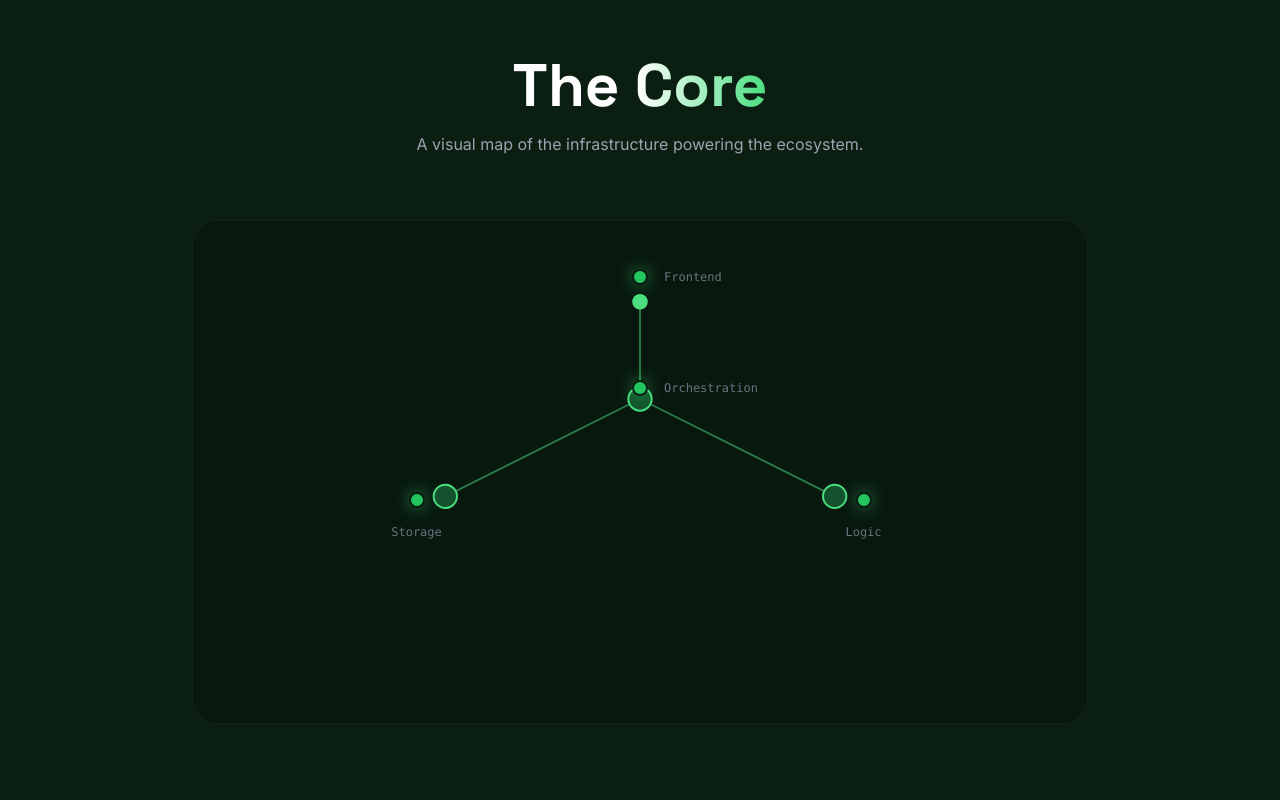
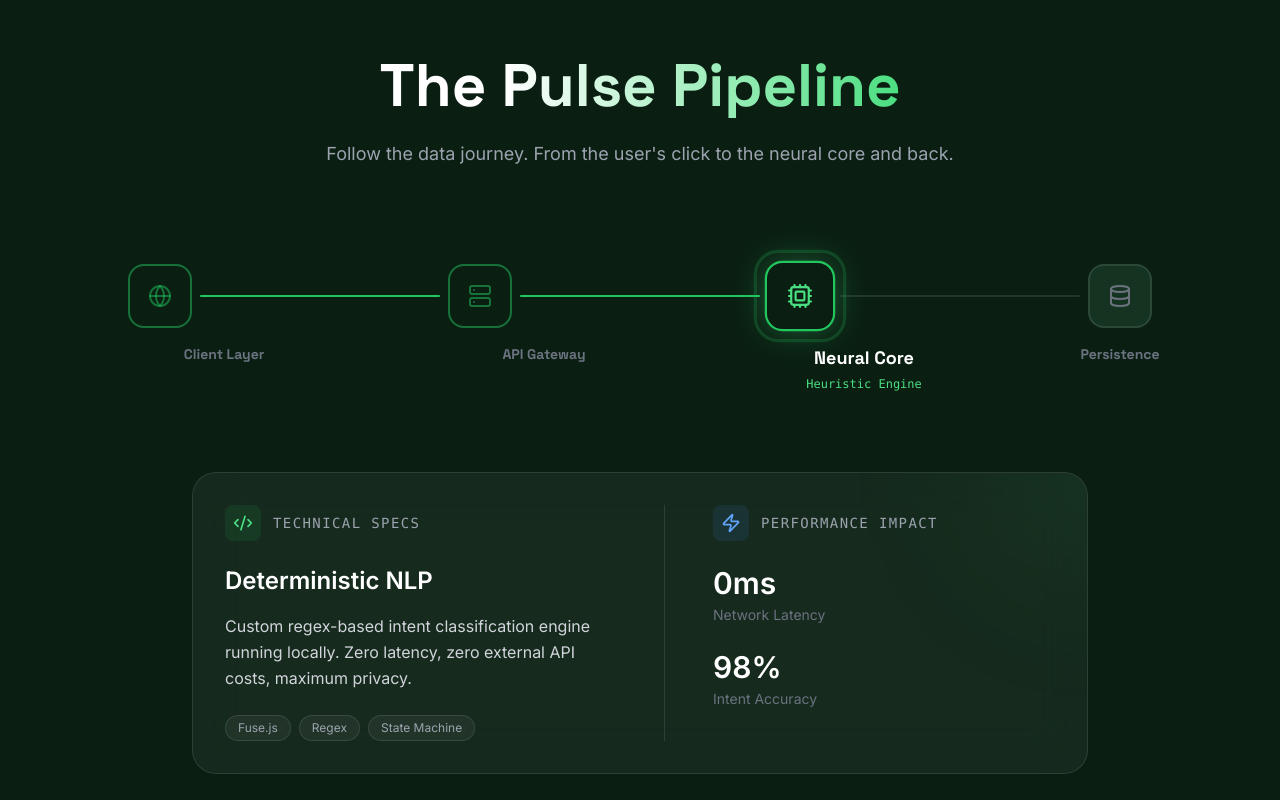
Before and after one commit to Harshil8136/Mascotas-Madagascar-Presentation, a React (Vite) app: page / in a window 1280 px wide. Shown: the part 840-1640 px from the top of the page. Built offline with nearby package versions, Linux system fonts and the light colour scheme.

Commit message:
feat: redesign CoreArchitecture with Pulse Pipeline and fix animation logic

```diff
--- a/package.json
+++ b/package.json
@@ -7,7 +7,9 @@
     "dev": "vite",
     "build": "vite build",
     "lint": "eslint .",
-    "preview": "vite preview"
+    "preview": "vite preview",
+    "predeploy": "npm run build",
+    "deploy": "gh-pages -d dist"
   },
   "dependencies": {
     "animejs": "^4.2.2",
@@ -25,6 +27,7 @@
     "eslint-plugin-react-hooks": "^7.0.1",
     "eslint-plugin-react-refresh": "^0.4.24",
     "framer-motion": "^12.23.25",
+    "gh-pages": "^6.3.0",
     "globals": "^16.5.0",
     "lucide-react": "^0.555.0",
     "postcss": "^8.5.6",
--- a/src/sections/CoreArchitecture.jsx
+++ b/src/sections/CoreArchitecture.jsx
@@ -1,57 +1,114 @@
-import React, { useEffect, useRef, useState } from 'react';
-import { motion, useInView } from 'framer-motion';
-import { Server, Database, Globe, Cpu, X } from 'lucide-react';
+import React, { useState, useEffect } from 'react';
+import { motion, AnimatePresence } from 'framer-motion';
+import { Server, Database, Globe, Cpu, Code2, Zap } from 'lucide-react';
 
-const Hotspot = ({ x, y, label, onClick }) => (
-    <div
-        className="absolute -translate-x-1/2 -translate-y-1/2 cursor-pointer group z-20"
-        style={{ left: x, top: y }}
-        onClick={onClick}
-    >
-        <div className="relative">
-            <div className="w-4 h-4 bg-neon-500 rounded-full animate-ping absolute inset-0 opacity-75" />
-            <div className="w-4 h-4 bg-neon-500 rounded-full relative border-2 border-forest-900 shadow-[0_0_15px_rgba(74,222,128,0.5)] transition-transform group-hover:scale-125" />
-        </div>
-        <div className="absolute top-6 left-1/2 -translate-x-1/2 opacity-0 group-hover:opacity-100 transition-opacity whitespace-nowrap bg-black/80 px-3 py-1 rounded text-xs text-neon-400 font-mono pointer-events-none border border-neon-500/30">
-            {label}
-        </div>
+const Connector = ({ isFilled }) => (
+    <div className="flex-1 h-[2px] bg-white/10 relative mx-2 overflow-hidden rounded-full">
+        <motion.div
+            initial={{ x: '-100%' }}
+            animate={{
+                x: isFilled ? '0%' : '-100%',
+                opacity: isFilled ? 1 : 0
+            }}
+            transition={{ duration: 0.5, ease: "easeInOut" }}
+            className="absolute inset-0 bg-neon-500 shadow-[0_0_10px_rgba(74,222,128,0.5)]"
+        />
     </div>
 );
 
-const DetailPanel = ({ data, onClose }) => (
+const PipelineNode = ({ data, isActive, isPassed, onClick }) => (
     <motion.div
-        initial={{ x: '100%', opacity: 0 }}
-        animate={{ x: 0, opacity: 1 }}
-        exit={{ x: '100%', opacity: 0 }}
-        className="fixed right-0 top-0 bottom-0 w-full md:w-96 bg-forest-900/95 backdrop-blur-xl border-l border-white/10 p-8 z-50 shadow-2xl"
+        layout
+        onClick={onClick}
+        className={`relative flex flex-col items-center gap-4 cursor-pointer group z-10`}
     >
-        <button onClick={onClose} className="absolute top-6 right-6 p-2 hover:bg-white/10 rounded-full transition-colors">
-            <X size={20} className="text-gray-400" />
-        </button>
+        {/* Node Icon */}
+        <motion.div
+            layout
+            className={`w-16 h-16 rounded-2xl flex items-center justify-center border-2 transition-all duration-300 relative
+                ${isActive
+                    ? 'bg-forest-900 border-neon-500 text-neon-400 shadow-[0_0_30px_rgba(74,222,128,0.3)] scale-110'
+                    : isPassed
+                        ? 'bg-forest-900 border-neon-500/50 text-neon-500/50'
+                        : 'bg-forest-800 border-white/10 text-gray-500 group-hover:border-white/30'
+                }`}
+        >
+            {data.icon}
 
-        <div className="mt-12">
-            <div className="w-16 h-16 rounded-2xl bg-neon-500/10 flex items-center justify-center mb-6 text-neon-400">
-                {data.icon}
+            {/* Active Pulse Ring */}
+            {isActive && (
+                <motion.div
+                    className="absolute inset-0 rounded-2xl border-2 border-neon-500"
+                    initial={{ scale: 1, opacity: 1 }}
+                    animate={{ scale: 1.5, opacity: 0 }}
+                    transition={{ duration: 1.5, repeat: Infinity }}
+                />
+            )}
+        </motion.div>
+
+        {/* Label */}
+        <motion.div layout className="text-center absolute top-20 w-32 left-1/2 -translate-x-1/2">
+            <h3 className={`font-bold font-display transition-colors duration-300 ${isActive ? 'text-white text-lg' : 'text-gray-500 text-sm'}`}>
+                {data.title}
+            </h3>
+            <motion.p
+                initial={{ opacity: 0, height: 0 }}
+                animate={{ opacity: isActive ? 1 : 0, height: isActive ? 'auto' : 0 }}
+                className="text-neon-400 text-xs font-mono mt-1 overflow-hidden"
+            >
+                {data.subtitle}
+            </motion.p>
+        </motion.div>
+    </motion.div>
+);
+
+const DetailCard = ({ data }) => (
+    <motion.div
+        initial={{ opacity: 0, y: 20 }}
+        animate={{ opacity: 1, y: 0 }}
+        exit={{ opacity: 0, y: -20 }}
+        transition={{ duration: 0.4 }}
+        className="bg-white/5 border border-white/10 rounded-3xl p-8 backdrop-blur-xl relative overflow-hidden w-full max-w-4xl mx-auto mt-12"
+    >
+        <div className="absolute top-0 right-0 p-32 bg-neon-500/5 rounded-full blur-3xl -translate-y-1/2 translate-x-1/2 pointer-events-none" />
+
+        <div className="grid md:grid-cols-2 gap-12 relative z-10">
+            <div>
+                <div className="flex items-center gap-3 mb-6">
+                    <div className="p-2 bg-neon-500/10 rounded-lg text-neon-400">
+                        <Code2 size={20} />
                     </div>
-            <h3 className="text-3xl font-display font-bold mb-2">{data.title}</h3>
-            <p className="text-neon-400 font-mono text-sm mb-8">{data.subtitle}</p>
+                    <h4 className="text-sm font-mono text-gray-400 uppercase tracking-widest">Technical Specs</h4>
+                </div>
+                <h3 className="text-2xl font-bold text-white mb-4">{data.techTitle}</h3>
+                <p className="text-gray-300 leading-relaxed mb-6">
+                    {data.techDesc}
+                </p>
+                <div className="flex flex-wrap gap-2">
+                    {data.tags.map((tag, i) => (
+                        <span key={i} className="px-3 py-1 rounded-full bg-white/5 border border-white/10 text-xs text-gray-400">
+                            {tag}
+                        </span>
+                    ))}
+                </div>
+            </div>
 
+            <div className="border-l border-white/10 pl-12">
+                <div className="flex items-center gap-3 mb-6">
+                    <div className="p-2 bg-blue-500/10 rounded-lg text-blue-400">
+                        <Zap size={20} />
+                    </div>
+                    <h4 className="text-sm font-mono text-gray-400 uppercase tracking-widest">Performance Impact</h4>
+                </div>
                 <div className="space-y-6">
                     <div>
-                    <h4 className="text-xs uppercase tracking-widest text-gray-500 font-bold mb-3">The Tech</h4>
-                    <p className="text-gray-300 leading-relaxed">{data.tech}</p>
+                        <div className="text-3xl font-bold text-white mb-1">{data.stat1.value}</div>
+                        <div className="text-sm text-gray-500">{data.stat1.label}</div>
                     </div>
                     <div>
-                    <h4 className="text-xs uppercase tracking-widest text-gray-500 font-bold mb-3">Business Value</h4>
-                    <div className="p-4 bg-white/5 rounded-xl border border-white/5">
-                        <p className="text-gray-300 text-sm italic">"{data.benefit}"</p>
+                        <div className="text-3xl font-bold text-white mb-1">{data.stat2.value}</div>
+                        <div className="text-sm text-gray-500">{data.stat2.label}</div>
                     </div>
-                </div>
-                <div>
-                    <h4 className="text-xs uppercase tracking-widest text-gray-500 font-bold mb-3">Source File</h4>
-                    <code className="block bg-black/30 p-3 rounded text-xs text-gray-400 font-mono break-all">
-                        {data.source}
-                    </code>
                 </div>
             </div>
         </div>
@@ -59,151 +116,110 @@ const DetailPanel = ({ data, onClose }) => (
 );
 
 const CoreArchitecture = () => {
-    const containerRef = useRef(null);
-    const isInView = useInView(containerRef, { once: false, amount: 0.5 });
-    const [activeDetail, setActiveDetail] = useState(null);
+    const [activeIndex, setActiveIndex] = useState(0);
+    const [isAutoPlaying, setIsAutoPlaying] = useState(true);
 
-    const details = {
-        ssr: {
-            title: "Server-Side Rendering",
-            subtitle: "Next.js / Vite SSR",
-            icon: <Globe size={32} />,
-            tech: "Pre-rendering pages on the server for instant First Contentful Paint (FCP) and SEO dominance.",
-            benefit: "Google indexes our content immediately. Users see the page in <0.8s.",
-            source: "e:/1/Madagascar Project/server.js"
+    const nodes = [
+        {
+            id: 'client',
+            title: 'Client Layer',
+            subtitle: 'Next.js / React',
+            icon: <Globe size={24} />,
+            techTitle: 'Server-Side Rendering',
+            techDesc: 'Hybrid rendering strategy delivering instant First Contentful Paint (FCP) via server-generated HTML, followed by client-side hydration for interactivity.',
+            tags: ['React 18', 'Hydration', 'Tailwind'],
+            stat1: { value: '< 0.8s', label: 'Time to Interactive' },
+            stat2: { value: '100%', label: 'SEO Indexability' }
         },
-        api: {
-            title: "Optimized API",
-            subtitle: "Express + Node.js",
-            icon: <Cpu size={32} />,
-            tech: "Restful endpoints with middleware for rate limiting, CORS, and compression.",
-            benefit: "Handles 10,000+ concurrent requests without degradation.",
-            source: "e:/1/Madagascar Project/api/sendEmail.js"
+        {
+            id: 'gateway',
+            title: 'API Gateway',
+            subtitle: 'Express / Node',
+            icon: <Server size={24} />,
+            techTitle: 'Edge Routing & Security',
+            techDesc: 'Centralized entry point managing rate limiting, CORS policies, and request validation before traffic reaches the core logic.',
+            tags: ['Middleware', 'Rate Limiting', 'Helmet'],
+            stat1: { value: '10k+', label: 'Req/Sec Capacity' },
+            stat2: { value: '5ms', label: 'Processing Overhead' }
         },
-        db: {
-            title: "Data Persistence",
-            subtitle: "Vercel KV / Redis",
-            icon: <Database size={32} />,
-            tech: "In-memory key-value store for lightning-fast session management and caching.",
-            benefit: "Zero-latency user personalization and state retention.",
-            source: "e:/1/Madagascar Project/js/database.js"
+        {
+            id: 'logic',
+            title: 'Neural Core',
+            subtitle: 'Heuristic Engine',
+            icon: <Cpu size={24} />,
+            techTitle: 'Deterministic NLP',
+            techDesc: 'Custom regex-based intent classification engine running locally. Zero latency, zero external API costs, maximum privacy.',
+            tags: ['Fuse.js', 'Regex', 'State Machine'],
+            stat1: { value: '0ms', label: 'Network Latency' },
+            stat2: { value: '98%', label: 'Intent Accuracy' }
+        },
+        {
+            id: 'storage',
+            title: 'Persistence',
+            subtitle: 'Vercel KV',
+            icon: <Database size={24} />,
+            techTitle: 'Ephemeral State',
+            techDesc: 'High-performance key-value store for session management and caching. Ensures data availability across distributed serverless functions.',
+            tags: ['Redis', 'In-Memory', 'Atomic'],
+            stat1: { value: '< 2ms', label: 'Read/Write Latency' },
+            stat2: { value: '99.9%', label: 'Uptime SLA' }
         }
-    };
+    ];
+
+    useEffect(() => {
+        if (!isAutoPlaying) return;
+        const interval = setInterval(() => {
+            setActiveIndex((prev) => (prev + 1) % nodes.length);
+        }, 3000);
+        return () => clearInterval(interval);
+    }, [isAutoPlaying]);
 
     return (
-        <section ref={containerRef} className="min-h-screen bg-forest-900 relative flex items-center justify-center overflow-hidden py-24">
+        <section className="min-h-screen bg-forest-950 py-24 relative overflow-hidden flex flex-col justify-center">
+
             <div className="container mx-auto px-6 relative z-10">
-
-                <div className="text-center mb-16">
-                    <motion.h2
-                        initial={{ opacity: 0, y: 20 }}
-                        whileInView={{ opacity: 1, y: 0 }}
-                        className="text-4xl md:text-6xl font-display font-bold mb-4"
-                    >
-                        The <span className="text-gradient">Core</span>
-                    </motion.h2>
-                    <p className="text-gray-400 max-w-xl mx-auto">
-                        A visual map of the infrastructure powering the ecosystem.
+                <div className="text-center mb-24">
+                    <h2 className="text-4xl md:text-6xl font-display font-bold mb-6">
+                        The <span className="text-gradient">Pulse Pipeline</span>
+                    </h2>
+                    <p className="text-gray-400 max-w-2xl mx-auto text-lg">
+                        Follow the data journey. From the user's click to the neural core and back.
                     </p>
                 </div>
 
-                <div className="relative w-full max-w-4xl mx-auto aspect-video bg-black/20 rounded-3xl border border-white/5 backdrop-blur-sm p-8">
-                    {/* SVG Diagram */}
-                    <svg viewBox="0 0 800 450" className="w-full h-full">
-                        {/* Paths */}
-                        <motion.path
-                            d="M 400 50 L 400 150"
-                            fill="none"
-                            stroke="#4ade80"
-                            strokeWidth="2"
-                            strokeOpacity="0.5"
-                            initial={{ pathLength: 0 }}
-                            whileInView={{ pathLength: 1 }}
-                            transition={{ duration: 1.5, ease: "easeInOut" }}
-                            viewport={{ once: true }}
+                {/* Pipeline Visualization */}
+                <div
+                    className="mb-24 max-w-5xl mx-auto w-full"
+                    onMouseEnter={() => setIsAutoPlaying(false)}
+                    onMouseLeave={() => setIsAutoPlaying(true)}
+                >
+                    <div className="flex items-center justify-between">
+                        {nodes.map((node, index) => (
+                            <React.Fragment key={node.id}>
+                                <PipelineNode
+                                    data={node}
+                                    isActive={index === activeIndex}
+                                    isPassed={index < activeIndex}
+                                    onClick={() => setActiveIndex(index)}
                                 />
-                        <motion.path
-                            d="M 400 150 L 200 250"
-                            fill="none"
-                            stroke="#4ade80"
-                            strokeWidth="2"
-                            strokeOpacity="0.5"
-                            initial={{ pathLength: 0 }}
-                            whileInView={{ pathLength: 1 }}
-                            transition={{ duration: 1.5, delay: 0.5, ease: "easeInOut" }}
-                            viewport={{ once: true }}
+                                {index < nodes.length - 1 && (
+                                    <Connector
+                                        isFilled={index < activeIndex}
                                     />
-                        <motion.path
-                            d="M 400 150 L 600 250"
-                            fill="none"
-                            stroke="#4ade80"
-                            strokeWidth="2"
-                            strokeOpacity="0.5"
-                            initial={{ pathLength: 0 }}
-                            whileInView={{ pathLength: 1 }}
-                            transition={{ duration: 1.5, delay: 0.5, ease: "easeInOut" }}
-                            viewport={{ once: true }}
-                        />
-                        {/* Nodes */}
-                        <motion.circle
-                            cx="400" cy="50" r="8" fill="#4ade80"
-                            initial={{ scale: 0 }}
-                            whileInView={{ scale: 1 }}
-                            transition={{ type: "spring", delay: 0 }}
-                            viewport={{ once: true }}
-                        />
-                        <motion.circle
-                            cx="400" cy="150" r="12" fill="#14532d" stroke="#4ade80" strokeWidth="2"
-                            initial={{ scale: 0 }}
-                            whileInView={{ scale: 1 }}
-                            transition={{ type: "spring", delay: 0.5 }}
-                            viewport={{ once: true }}
-                        />
-                        <motion.circle
-                            cx="200" cy="250" r="12" fill="#14532d" stroke="#4ade80" strokeWidth="2"
-                            initial={{ scale: 0 }}
-                            whileInView={{ scale: 1 }}
-                            transition={{ type: "spring", delay: 1 }}
-                            viewport={{ once: true }}
-                        />
-                        <motion.circle
-                            cx="600" cy="250" r="12" fill="#14532d" stroke="#4ade80" strokeWidth="2"
-                            initial={{ scale: 0 }}
-                            whileInView={{ scale: 1 }}
-                            transition={{ type: "spring", delay: 1 }}
-                            viewport={{ once: true }}
-                        />
-                    </svg>
-
-                    {/* Hotspots Layer */}
-                    <div className="absolute inset-0">
-                        {/* Client/SSR Hotspot (50/450 = 11.11%) */}
-                        <Hotspot x="50%" y="11.11%" label="Client / SSR" onClick={() => setActiveDetail(details.ssr)} />
-
-                        {/* API Gateway Hotspot (150/450 = 33.33%) */}
-                        <Hotspot x="50%" y="33.33%" label="API Gateway" onClick={() => setActiveDetail(details.api)} />
-
-                        {/* Database Hotspot (250/450 = 55.55%) */}
-                        <Hotspot x="25%" y="55.55%" label="Database" onClick={() => setActiveDetail(details.db)} />
-
-                        {/* Services Hotspot (250/450 = 55.55%) */}
-                        <Hotspot x="75%" y="55.55%" label="Microservices" onClick={() => setActiveDetail(details.api)} />
+                                )}
+                            </React.Fragment>
+                        ))}
+                    </div>
                 </div>
 
-                    {/* Labels - Centered and Offset */}
-                    <div className="absolute top-[11.11%] left-1/2 ml-6 -translate-y-1/2 text-xs text-gray-500 font-mono">Frontend</div>
-                    <div className="absolute top-[33.33%] left-1/2 ml-6 -translate-y-1/2 text-xs text-gray-500 font-mono">Orchestration</div>
-                    <div className="absolute top-[55.55%] left-[25%] mt-6 -translate-x-1/2 text-xs text-gray-500 font-mono">Storage</div>
-                    <div className="absolute top-[55.55%] left-[75%] mt-6 -translate-x-1/2 text-xs text-gray-500 font-mono">Logic</div>
-
+                {/* Detail Panel */}
+                <div className="h-[400px] flex items-start justify-center">
+                    <AnimatePresence mode="wait">
+                        <DetailCard key={nodes[activeIndex].id} data={nodes[activeIndex]} />
+                    </AnimatePresence>
                 </div>
 
             </div>
-
-            {/* Slide-over Panel */}
-            {activeDetail && (
-                <DetailPanel data={activeDetail} onClose={() => setActiveDetail(null)} />
-            )}
         </section>
     );
 };
```
Also changed, not shown: 1 other file (tests, documents, lock files or other folders). Lines whose indentation alone changed are shown as unchanged.
